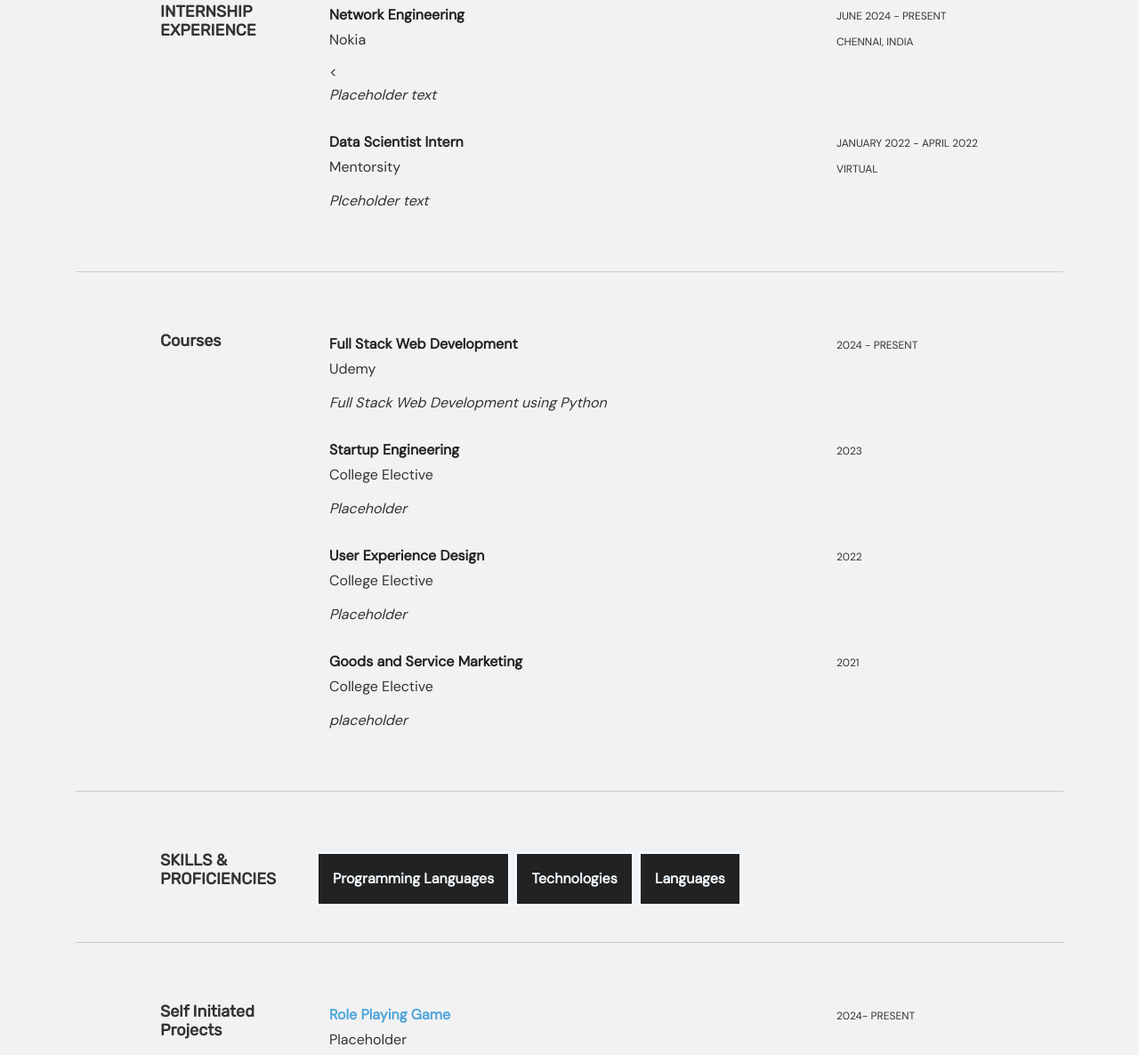
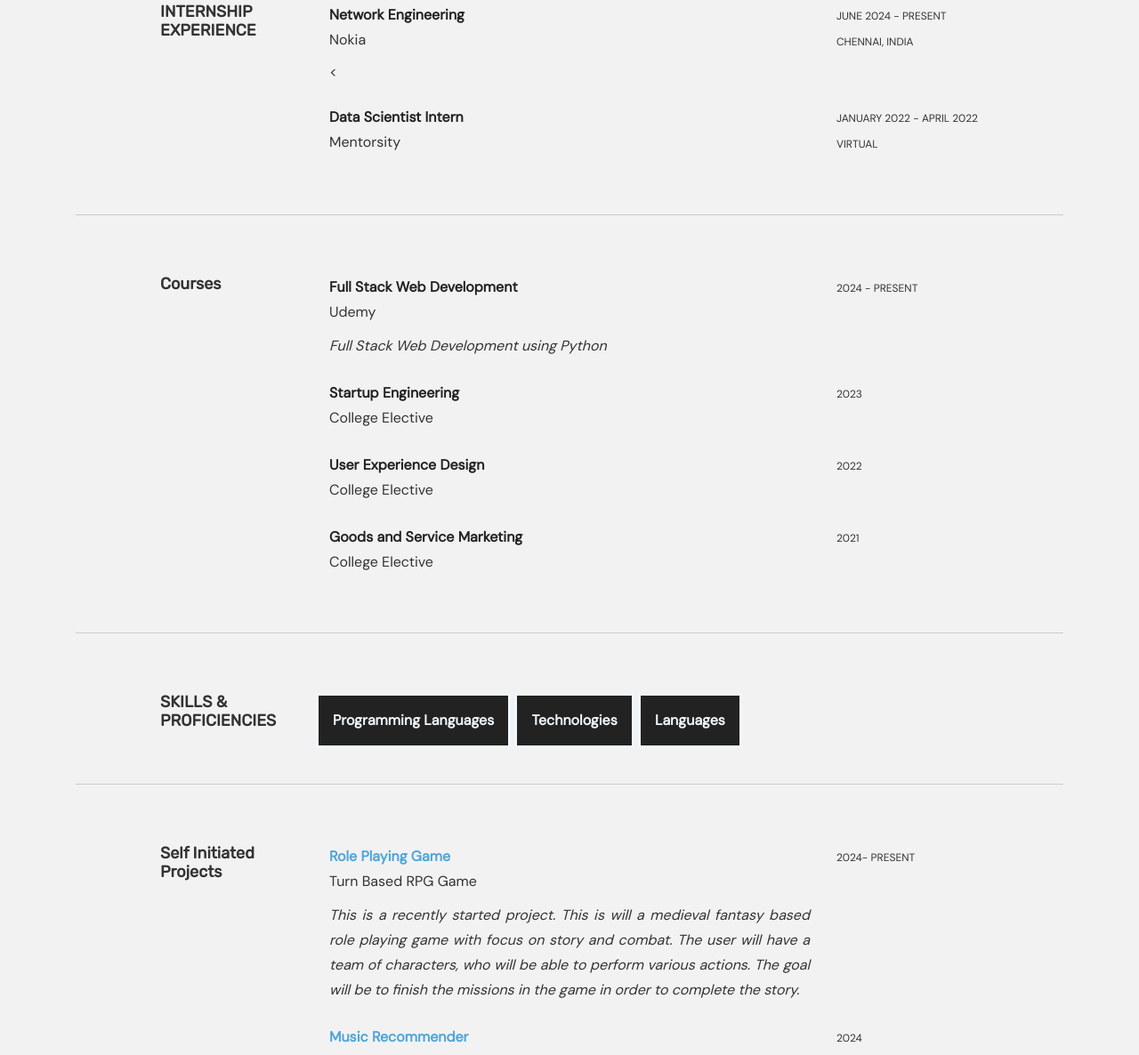
Before and after one commit to Necropolis2001/necropolis2001.github.io, a plain HTML site: page resume.html in a window 1280 px wide. Shown: the part 1124-2310 px from the top of the page at 89% size. Drawn offline with nearby package versions, Linux system fonts and the light colour scheme.

Commit message:
fixed some stuff

```diff
--- a/resume.html
+++ b/resume.html
@@ -78,7 +78,7 @@
                         <!-- Header Name -->
                         <h1 id="heading-name">SWASTIK KAR</h1>
                         <!-- Header Description-->
-                        <h3 id="heading-desc">SOFTWARE DEVELOPER • DATA SCIENTIST •GAME DEVELOPER</h3>
+                        <h3 id="heading-desc">SOFTWARE DEVELOPER • DATA SCIENTIST • GAME DEVELOPER</h3>
                     </div>
                 </div>
             </div>
@@ -235,8 +235,8 @@
                         Nokia <br />
                     </p>
                     <<p>
-                        <em>Placeholder text
-                        </em>
+                        <!--<em>Placeholder text
+                        </em>-->
                     </p>
                 </div>
                 <div class="col-lg-3">
@@ -253,8 +253,8 @@
                         Mentorsity <br />
                     </p>
                     <p>
-                        <em>Plceholder text
-                        </em>
+                        <!--<em>Plceholder text
+                        </em>-->
                     </p>
                 </div>
                 <div class="col-lg-3">
@@ -301,8 +301,8 @@
                         College Elective <br />
                     </p>
                     <p>
-                        <em>Placeholder
-                        </em>
+                        <!--<em>Placeholder
+                        </em>-->
                     </p>
                 </div>
                 <div class="col-lg-3">
@@ -318,8 +318,8 @@
                         College Elective <br />
                     </p>
                     <p>
-                        <em>Placeholder
-                        </em>
+                        <!--<em>Placeholder
+                        </em>-->
                     </p>
                 </div>
                 <div class="col-lg-3">
@@ -335,8 +335,8 @@
                         College Elective <br />
                     </p>
                     <p>
-                        <em>placeholder
-                        </em>
+                        <!--<em>placeholder
+                        </em>-->
                     </p>
                 </div>
                 <div class="col-lg-3">
@@ -465,7 +465,7 @@
                                 href="">
                                 Role Playing Game
                             </a></t><br />
-                        Placeholder
+                        Turn Based RPG Game
                     </p>
                     <p>
                         <em>This is a recently started project. This is will a medieval fantasy based role playing game with focus on story and combat.
@@ -786,9 +786,11 @@
                                 target="_blank"><i
                                     class="fab fa-mastodon"></i></a>
                         </p>
+                        <br><br><br><br><br><br><br><br><br><br><br><br><br><br><br><br><br><br><br><br>
                     </div>
                 </div>
             </div>
         </div>
+
     </body>
 </html>
```
Also changed, not shown: index.html (+1 -1 lines).
